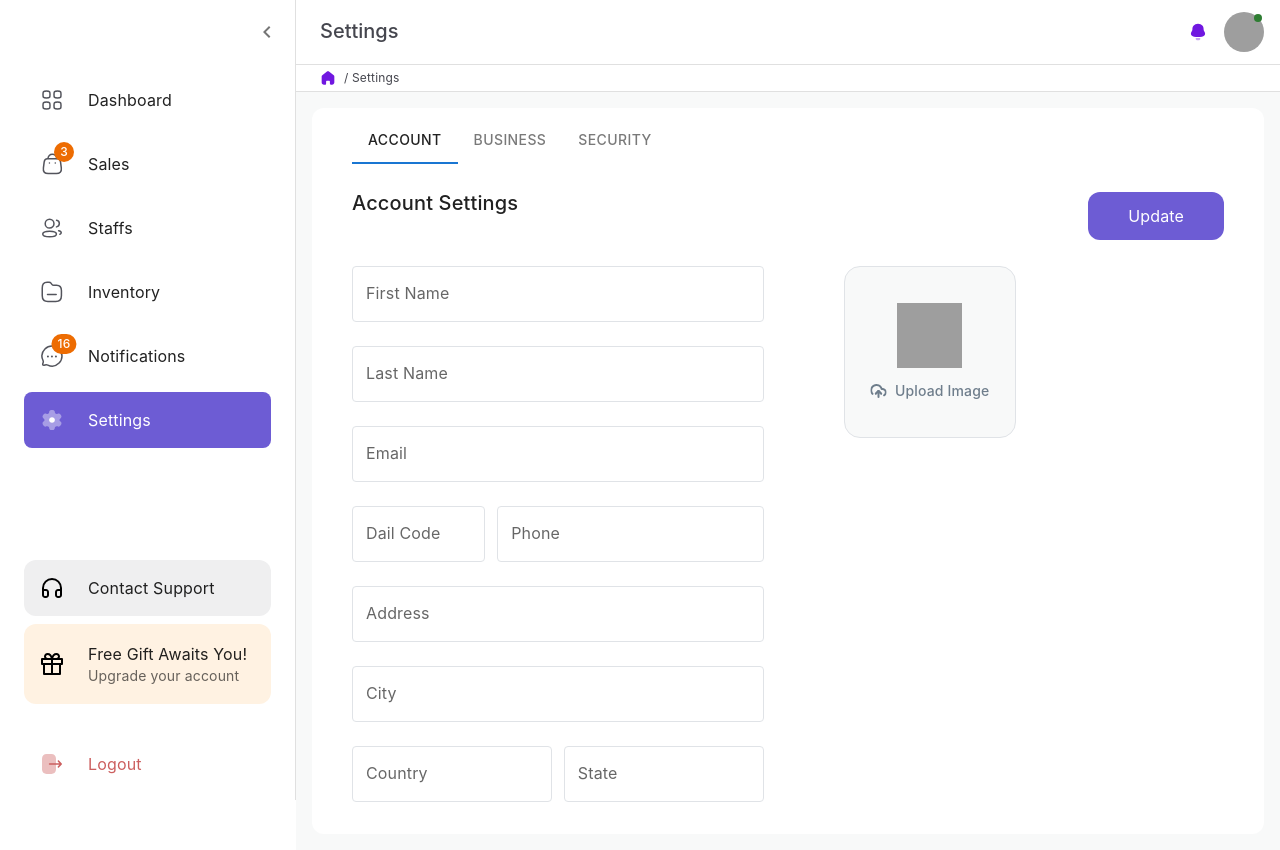
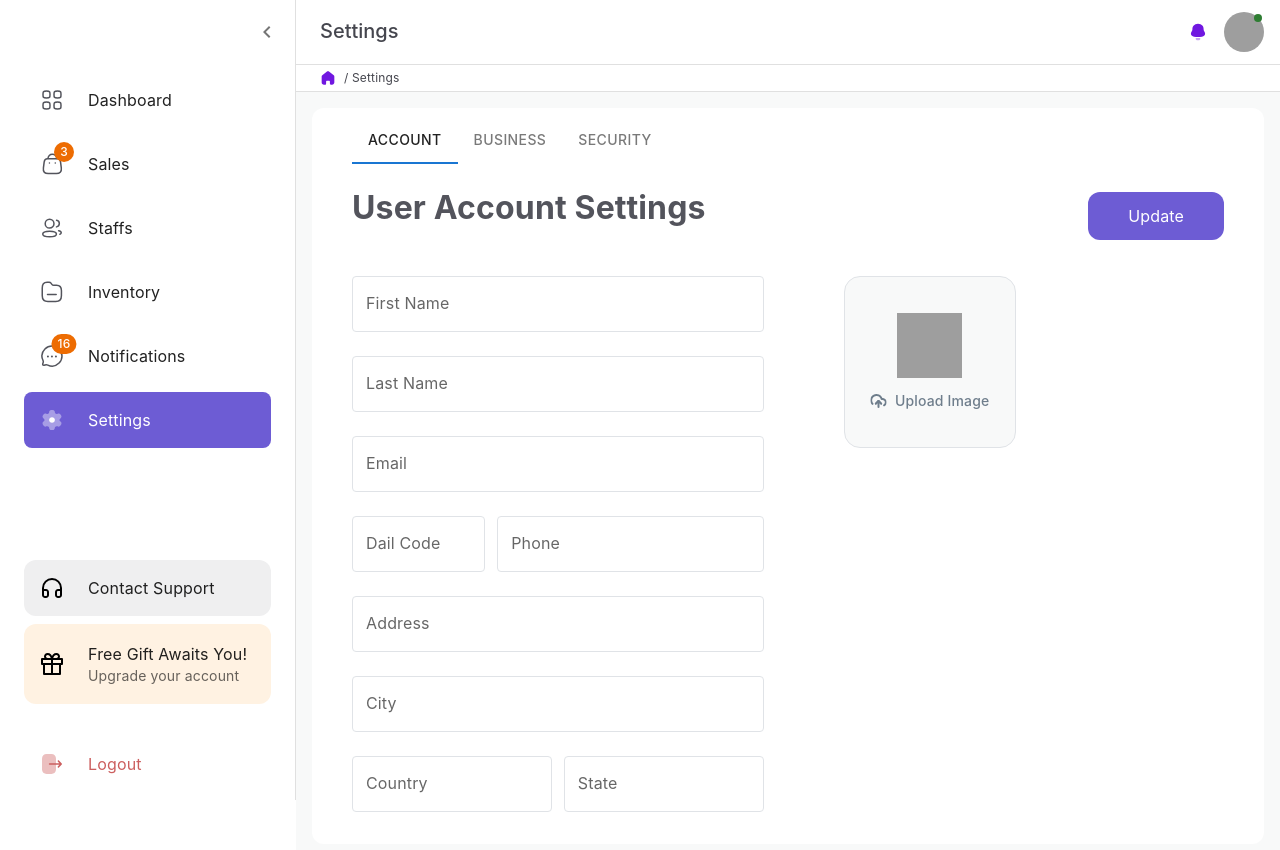
Before and after one commit to Alkitabb/Alkitab_FrontEnd, a React (Create React App) app: page /Settings in a window 1280 px wide. Shown: the top 850 px of the page. Built offline with nearby package versions, Linux system fonts and the light colour scheme; grey boxes are pictures that could not be loaded.

Commit message:
updates to Notifications page

```diff
--- a/src/dashboard/pages/Notifications.jsx
+++ b/src/dashboard/pages/Notifications.jsx
@@ -45,9 +45,9 @@ function Notifications() {
         <div className='w-full py-2 bg-primary-100 bg-opacity-5 rounded-2xl'>
           <span className='flex items-center justify-between w-[90%] mx-auto'>
             <span className='flex flex-col gap-0'>
-              <p className='text-sub-heading-1 text-black-50 leading-tight font-bold'>
+              <h1 className='text-sub-heading-1 text-black-50 leading-tight font-bold'>
                 No new notifications.
-              </p>
+              </h1>
               <p className='text-paragraph-2 text-black-30 leading-snug'>New notifications will appear here...</p>
             </span>
 
@@ -68,6 +68,7 @@ function Notifications() {
           {
             tableData.map((data, index) =>
               <table key={index} className='w-full'>
+                <tbody>
                   <tr className='border-b border-black-10 border-opacity-25'>
                     <td className='flex items-center gap-5 py-7 px-5'>
                       <div>
@@ -88,6 +89,7 @@ function Notifications() {
                       </button>
                     </td>
                   </tr>
+                </tbody>
               </table>
             )
 
--- a/src/dashboard/pages/Settings.jsx
+++ b/src/dashboard/pages/Settings.jsx
@@ -68,9 +68,9 @@ export default function Settings() {
 
       <Box>
         <Tabs value={value} onChange={handleChange} aria-label="basic tabs example"
-        indicatorColor="primary"
-        textColor="inherit"
-        variant='standard'
+          indicatorColor="primary"
+          textColor="inherit"
+          variant='standard'
         >
           <Tab sx={{ py: 0 }} label="Account" {...a11yProps(0)} />
           <Tab sx={{ py: 0 }} label="Business" {...a11yProps(1)} />
@@ -99,19 +99,19 @@ export default function Settings() {
             {/* <<<<<<<<<<====================>>>>>>>>>> */}
             <header>
               <CustomTabPanel value={value} index={0}>
-                <h3 className='text-sub-heading-3 font-medium'>
-                  Account Settings
-                </h3>
+                <h1 className='text-sub-heading-1 text-black-50 leading-tight font-bold'>
+                 User Account Settings
+                </h1>
               </CustomTabPanel>
               <CustomTabPanel value={value} index={1}>
-                <h3 className='text-sub-heading-3 font-medium'>
+                <h1 className='text-sub-heading-1 text-black-50 leading-tight font-bold'>
                   Business Settings
-                </h3>
+                </h1>
               </CustomTabPanel>
               <CustomTabPanel value={value} index={2}>
-                <h3 className='text-sub-heading-3 font-medium'>
+                <h1 className='text-sub-heading-1 text-black-50 leading-tight font-bold'>
                   Security Settings
-                </h3>
+                </h1>
               </CustomTabPanel>
             </header>
 
@@ -235,10 +235,6 @@ export default function Settings() {
             <CustomTabPanel value={value} index={2}>
               Item Three
             </CustomTabPanel>
-
-
-
-
           </div>
 
 
--- a/src/reusableComponents/internetConnection/InternetConnectionChecker.jsx
+++ b/src/reusableComponents/internetConnection/InternetConnectionChecker.jsx
@@ -11,7 +11,7 @@ function InternetConnectionChecker() {
     const handleOnline = () => {
       setIsOnline(true);
       handleOnlineChange(true);
-      console.log("And we're back :).");
+      console.log("And we're back Online :).");
     };
 
     // Handle offline event
```
Lines whose indentation alone changed are shown as unchanged.
